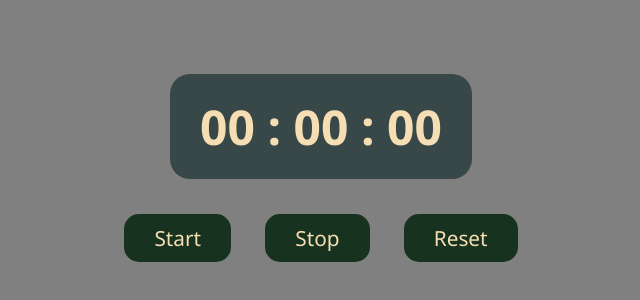
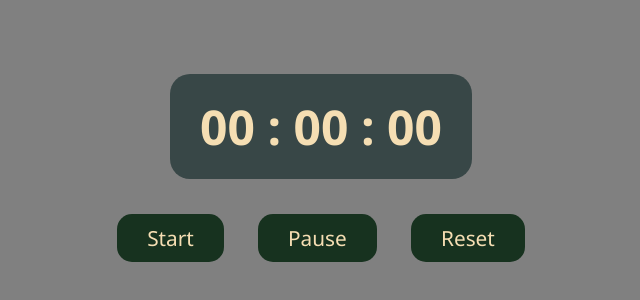
Before and after one commit to binay-das/stop-watch, a plain HTML site: page index.html in a window 1280 px wide. Shown: the part 230-530 px from the top of the page, without its empty margins (319-959 px from the left). Drawn offline with Linux system fonts and the light colour scheme.

Commit message:
a few chnages

```diff
--- a/index.html
+++ b/index.html
@@ -13,7 +13,7 @@
 
     <div class="btns">
         <button class="btn" id="start">Start</button>
-        <button class="btn" id="stop">Stop</button>
+        <button class="btn" id="pause">Pause</button>
         <button class="btn" id="reset">Reset</button>
     </div>
 
--- a/script.js
+++ b/script.js
@@ -1,5 +1,5 @@
 let start = document.getElementById("start");
-let stop = document.getElementById("stop");
+let pause = document.getElementById("pause");
 let reset = document.getElementById("reset");
 
 let timer = document.getElementById("timer");
@@ -57,7 +57,7 @@ start.addEventListener("click", function(){
     timerId = setInterval(startTimer, 10);
 });
 
-stop.addEventListener("click", function(){
+pause.addEventListener("click", function(){
     clearInterval(timerId);
 });
 
```
